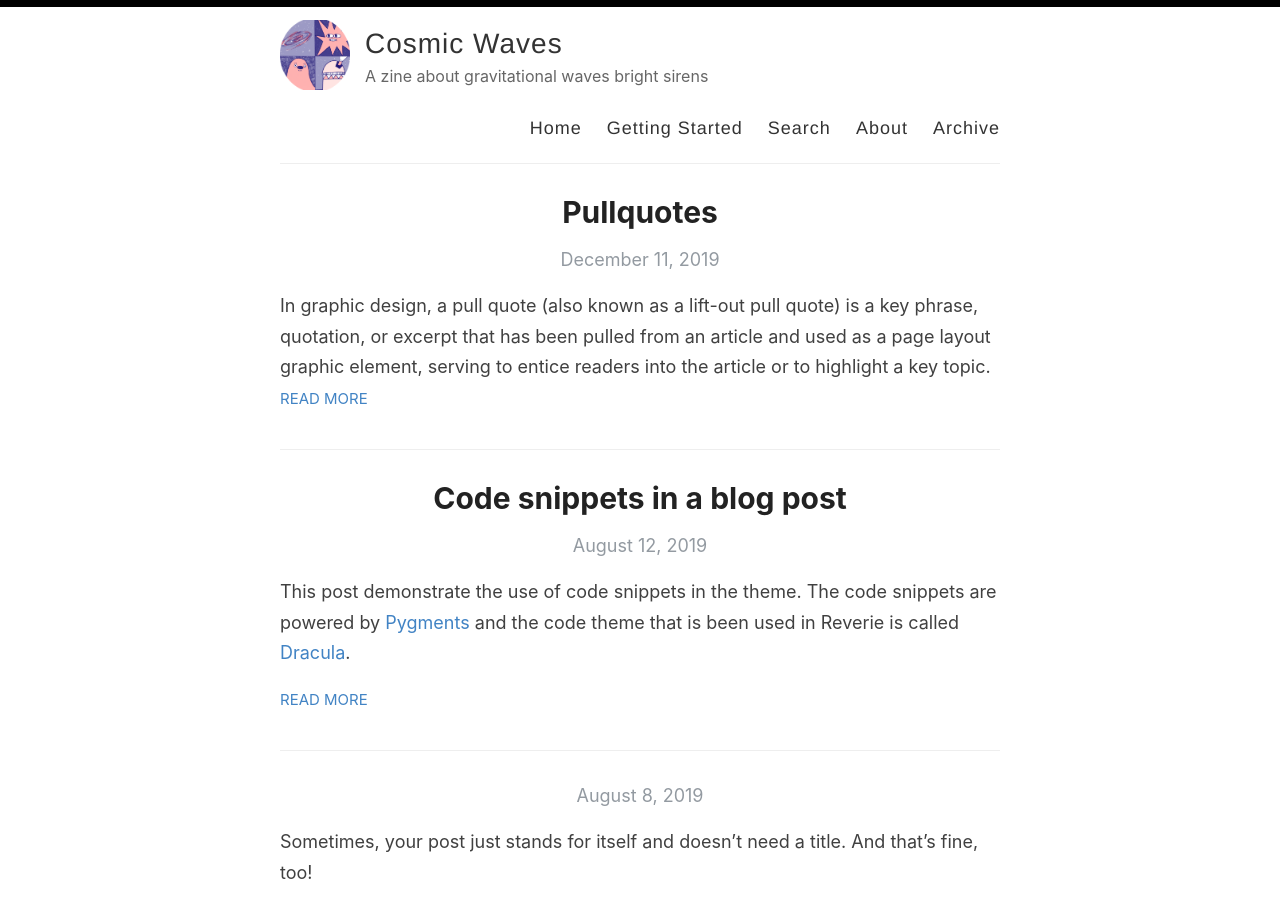
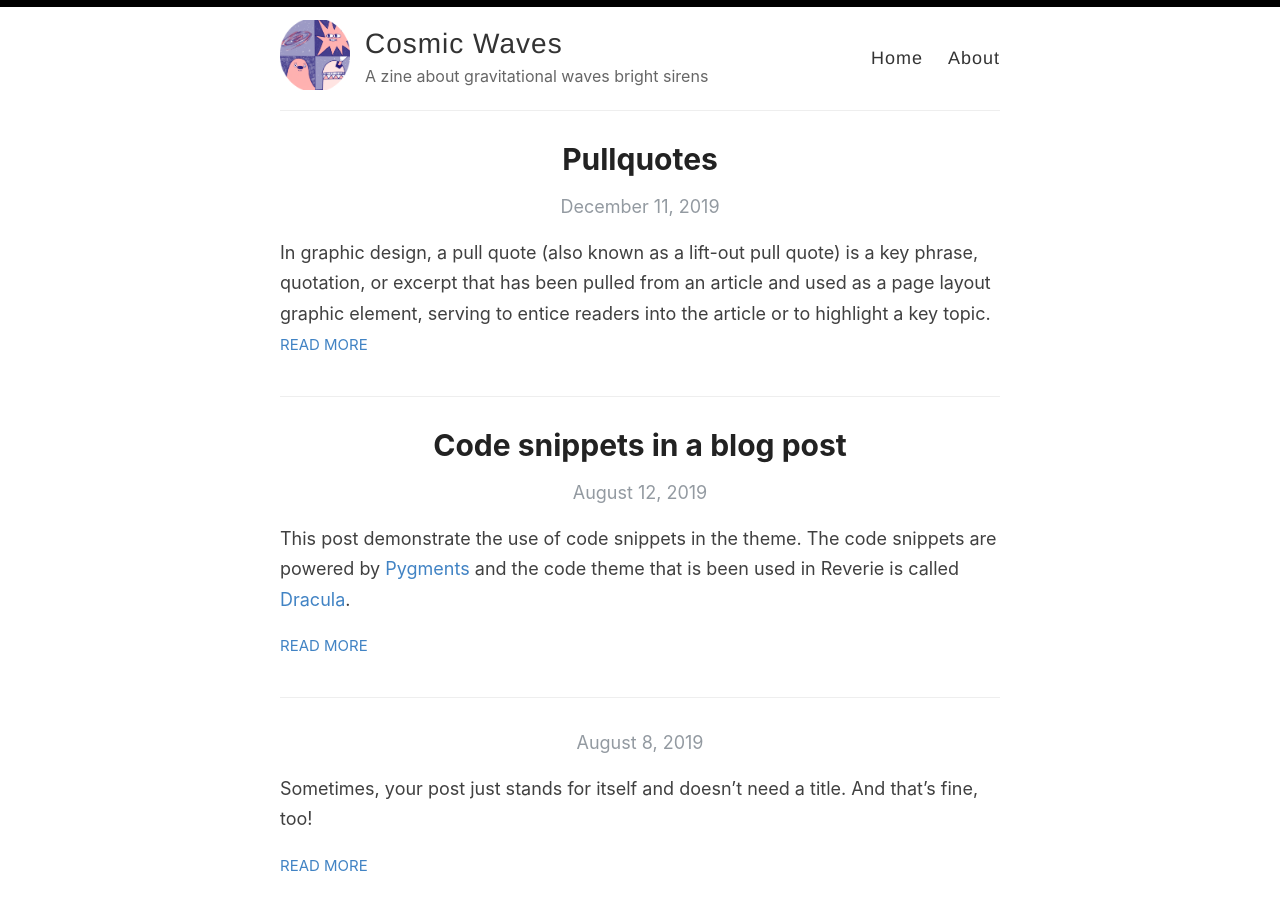
Before and after one commit to MariaElidaiana/cosmic-waves, a Jekyll site: the page built from index.html, in a window 1280 px wide and 900 px high. Built offline with Jekyll 4.4.1, drawn with Linux system fonts in a browser that asks for light colours; the list of posts is cut into pages by our own code.

Commit message:
removing pages from home

```diff
--- a/_layouts/default.html
+++ b/_layouts/default.html
@@ -29,10 +29,10 @@
 
             <nav>
               <a href="{{ site.baseurl }}/">Home</a>
-              <a href="{{ site.baseurl }}/getting-started">Getting Started</a>
-              <a href="{{ site.baseurl }}/search">Search</a>
+              <!-- <a href="{{ site.baseurl }}/getting-started">Getting Started</a> -->
+              <!-- <a href="{{ site.baseurl }}/search">Search</a> -->
               <a href="{{ site.baseurl }}/about">About</a>
-              <a href="{{ site.baseurl }}/archive">Archive</a>
+              <!-- <a href="{{ site.baseurl }}/archive">Archive</a> -->
             </nav>
           </header>
         </div>
```
